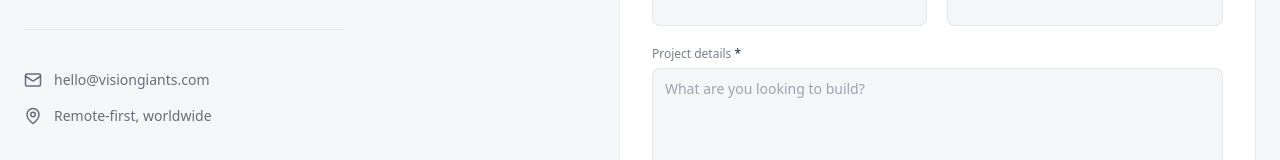
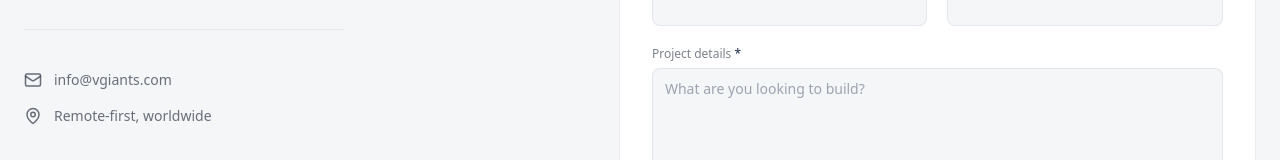
Before and after one commit to jalaljelectronics-bit/vision-giants, a Next.js app in the folder frontend/: page /contact in a window 1280 px wide. Shown: the part 315-475 px from the top of the page. Built offline with nearby package versions, Linux system fonts and the light colour scheme; no server answers.

Commit message:
update the mail

```diff
--- a/frontend/pages/contact.tsx
+++ b/frontend/pages/contact.tsx
@@ -10,7 +10,7 @@ import { Mail, MapPin, Loader2, CheckCircle2 } from 'lucide-react';
 // siteConfig doesn't carry contact details yet — hardcoded here for now.
 // Consider adding `email` / `location` to siteConfig in lib/utils.ts so
 // this page (and the footer, if it needs it) can share one source of truth.
-const CONTACT_EMAIL = 'hello@visiongiants.com';
+const CONTACT_EMAIL = 'info@vgiants.com';
 const CONTACT_LOCATION = 'Remote-first, worldwide';
 
 type Status = 'idle' | 'submitting' | 'success' | 'error';
```
